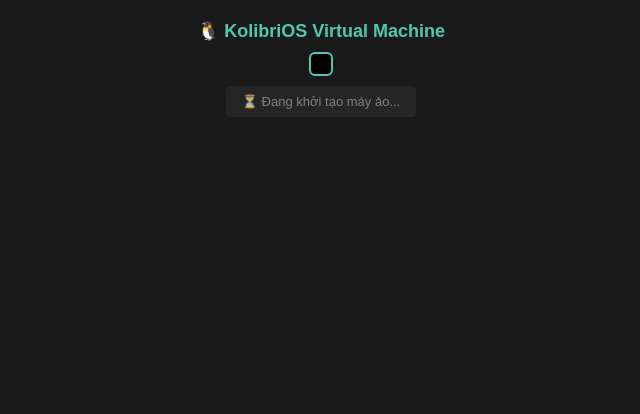
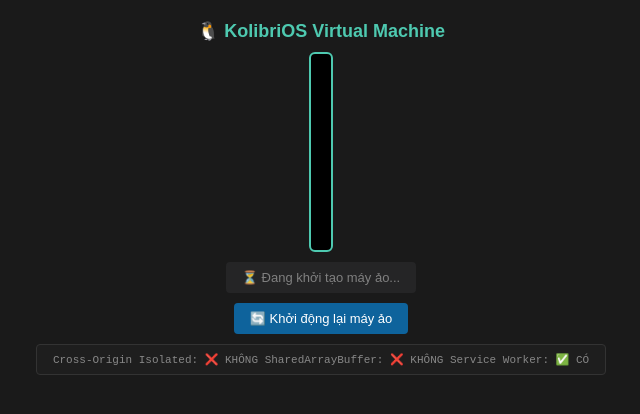
Before and after one commit to BralyKenjo/MayTinh, a plain HTML site: page index.html in a window 1280 px wide. Shown: the whole page, without its empty margins (319-959 px from the left). Drawn offline with Linux system fonts and the light colour scheme; no server answers.

Commit message:
Update index.html

```diff
--- a/index.html
+++ b/index.html
@@ -4,6 +4,11 @@
     <meta charset="UTF-8">
     <meta name="viewport" content="width=device-width, initial-scale=1.0">
     <title>KolibriOS - Máy ảo trên Web</title>
+
+    <!-- ⚠️ QUAN TRỌNG: Script này phải nằm ĐẦU TIÊN trong <head> -->
+    <!-- Nó tạo COOP/COEP headers để bật SharedArrayBuffer trên GitHub Pages -->
+    <script src="coi-serviceworker.js"></script>
+
     <style>
         * { box-sizing: border-box; }
         body {
@@ -24,6 +29,7 @@
             padding: 10px;
             max-width: 100%;
             overflow: auto;
+            min-height: 200px;
         }
         #screen_container > div {
             white-space: pre;
@@ -49,6 +55,37 @@
         }
         #status.error { color: #f48771; background: #3a1d1d; }
         #status.ok { color: #4ec9b0; }
+        #status.warn { color: #dcdcaa; background: #3a3520; }
+        #controls {
+            margin-top: 10px;
+            display: flex;
+            gap: 10px;
+            flex-wrap: wrap;
+            justify-content: center;
+        }
+        button {
+            background: #0e639c;
+            color: white;
+            border: none;
+            padding: 8px 16px;
+            border-radius: 4px;
+            cursor: pointer;
+            font-size: 13px;
+        }
+        button:hover { background: #1177bb; }
+        button:active { background: #094771; }
+        #debug {
+            margin-top: 10px;
+            padding: 8px 16px;
+            background: #1e1e1e;
+            border: 1px solid #333;
+            border-radius: 4px;
+            font-size: 11px;
+            color: #888;
+            font-family: monospace;
+            max-width: 100%;
+            word-wrap: break-word;
+        }
     </style>
 </head>
 <body>
@@ -60,47 +97,79 @@
         <canvas style="display: none"></canvas>
     </div>
 
-    <div id="status">⏳ Đang tải thư viện v86...</div>
+    <div id="status">⏳ Đang khởi tạo...</div>
+
+    <div id="controls">
+        <button id="btnReload">🔄 Khởi động lại máy ảo</button>
+    </div>
+
+    <div id="debug"></div>
 
     <script src="libv86.js"></script>
     <script>
         const statusEl = document.getElementById("status");
+        const debugEl = document.getElementById("debug");
 
         function setStatus(msg, type) {
             statusEl.textContent = msg;
             statusEl.className = type || "";
         }
 
-        // Bắt lỗi toàn cục để hiển thị lên màn hình
+        // Hiển thị thông tin môi trường để debug
+        function updateDebug() {
+            const isolated = window.crossOriginIsolated ? "✅ CÓ" : "❌ KHÔNG";
+            const sab = (typeof SharedArrayBuffer !== "undefined") ? "✅ CÓ" : "❌ KHÔNG";
+            debugEl.textContent =
+                `Cross-Origin Isolated: ${isolated}\n` +
+                `SharedArrayBuffer: ${sab}\n` +
+                `Service Worker: ${navigator.serviceWorker ? "✅ CÓ" : "❌ KHÔNG"}`;
+        }
+        updateDebug();
+
+        // Lắng nghe sự kiện isolation thay đổi (sau khi coi-serviceworker reload)
+        document.addEventListener("crossoriginisolated", updateDebug);
+
         window.addEventListener("error", (e) => {
             setStatus("❌ Lỗi: " + (e.message || e), "error");
         });
 
-        // Tự nhận diện tên class (V86 với bản mới, V86Starter với bản cũ)
-        const VMClass = (typeof V86 !== "undefined") ? V86
-                      : (typeof V86Starter !== "undefined") ? V86Starter
-                      : null;
+        // Cảnh báo nếu SharedArrayBuffer không có
+        if (typeof SharedArrayBuffer === "undefined") {
+            setStatus("⚠️ Thiếu SharedArrayBuffer — máy ảo sẽ chậm/bất ổn định. Kiểm tra coi-serviceworker.js.", "warn");
+        }
 
-        if (!VMClass) {
-            setStatus("❌ Không tìm thấy thư viện v86. Kiểm tra file libv86.js đã upload chưa.", "error");
-        } else {
+        let emulator = null;
+        let bootTimeout = null;
+        let ready = false;
+
+        function startVM() {
+            if (bootTimeout) clearTimeout(bootTimeout);
+            ready = false;
+
+            const VMClass = (typeof V86 !== "undefined") ? V86
+                          : (typeof V86Starter !== "undefined") ? V86Starter
+                          : null;
+
+            if (!VMClass) {
+                setStatus("❌ Không tìm thấy thư viện v86. Kiểm tra file libv86.js.", "error");
+                return;
+            }
+
             setStatus("⏳ Đang khởi tạo máy ảo...");
 
             try {
-                const emulator = new VMClass({
-                    // ⚠️ Nếu báo lỗi tải wasm, đổi thành "v86.wasm.bin" và đổi tên file trên GitHub
+                emulator = new VMClass({
                     wasm_path: "v86.wasm",
 
-                    // KolibriOS cần nhiều RAM hơn FreeDOS (có giao diện đồ họa)
-                    memory_size: 64 * 1024 * 1024,     // 64 MB
-                    vga_memory_size: 8 * 1024 * 1024,  // 8 MB
+                    // Tăng RAM cho KolibriOS — GUI cần nhiều bộ nhớ hơn FreeDOS
+                    memory_size: 128 * 1024 * 1024,     // 128 MB
+                    vga_memory_size: 8 * 1024 * 1024,   // 8 MB
 
                     screen_container: document.getElementById("screen_container"),
 
                     bios: { url: "seabios.bin" },
                     vga_bios: { url: "vgabios.bin" },
 
-                    // KolibriOS là floppy image 1.44MB → dùng "fda"
                     fda: {
                         url: "kolibri.img",
                         async: true
@@ -109,7 +178,6 @@
                     autostart: true,
                 });
 
-                // Theo dõi trạng thái tải file
                 emulator.add_listener("download-progress", (e) => {
                     if (e.file_name && e.file_size) {
                         const pct = Math.round((e.loaded / e.file_size) * 100);
@@ -122,14 +190,39 @@
                 });
 
                 emulator.add_listener("emulator-ready", () => {
-                    setStatus("✅ KolibriOS đã sẵn sàng. Nhấn vào màn hình để dùng.", "ok");
+                    ready = true;
+                    if (bootTimeout) clearTimeout(bootTimeout);
+                    setStatus("✅ Máy ảo đã khởi động. Chờ KolibriOS hiện desktop (10-20 giây)...", "ok");
                 });
 
+                // Timeout cảnh báo nếu quá lâu không thấy tín hiệu ready
+                bootTimeout = setTimeout(() => {
+                    if (!ready) {
+                        setStatus("⚠️ Máy ảo chưa phản hồi sau 30 giây. Có thể do thiếu RAM hoặc image lỗi. Thử nhấn 'Khởi động lại'.", "warn");
+                    }
+                }, 30000);
+
             } catch (err) {
-                setStatus("❌ Không khởi tạo được máy ảo: " + err.message, "error");
+                setStatus("❌ Không khởi tạo được: " + err.message, "error");
                 console.error(err);
             }
         }
+
+        // Nút khởi động lại
+        document.getElementById("btnReload").addEventListener("click", () => {
+            if (emulator && typeof emulator.destroy === "function") {
+                try { emulator.destroy(); } catch(e) {}
+            }
+            emulator = null;
+            // Reset canvas
+            const canvas = document.querySelector("#screen_container canvas");
+            if (canvas) canvas.style.display = "none";
+            // Chờ 1 chút rồi start lại
+            setTimeout(startVM, 200);
+        });
+
+        // Khởi động
+        startVM();
     </script>
 </body>
 </html>
```
